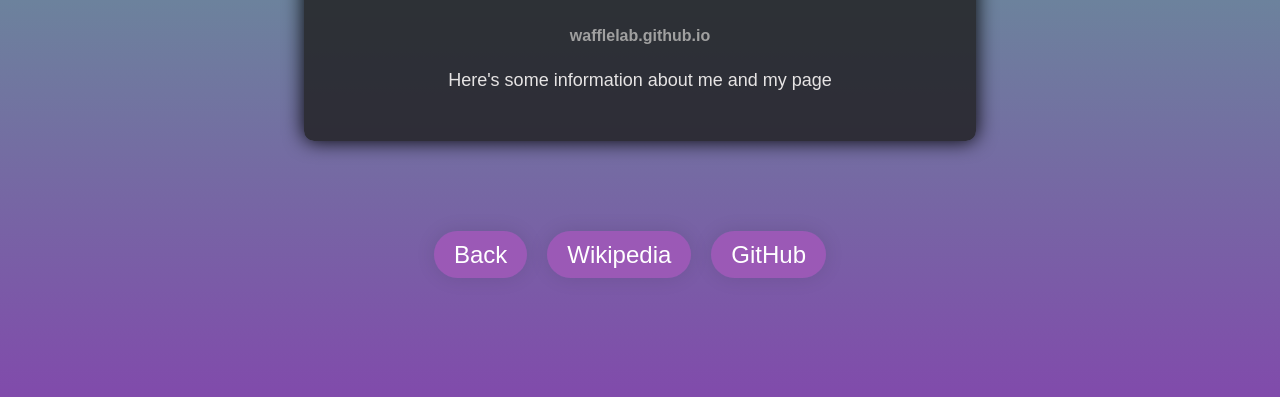
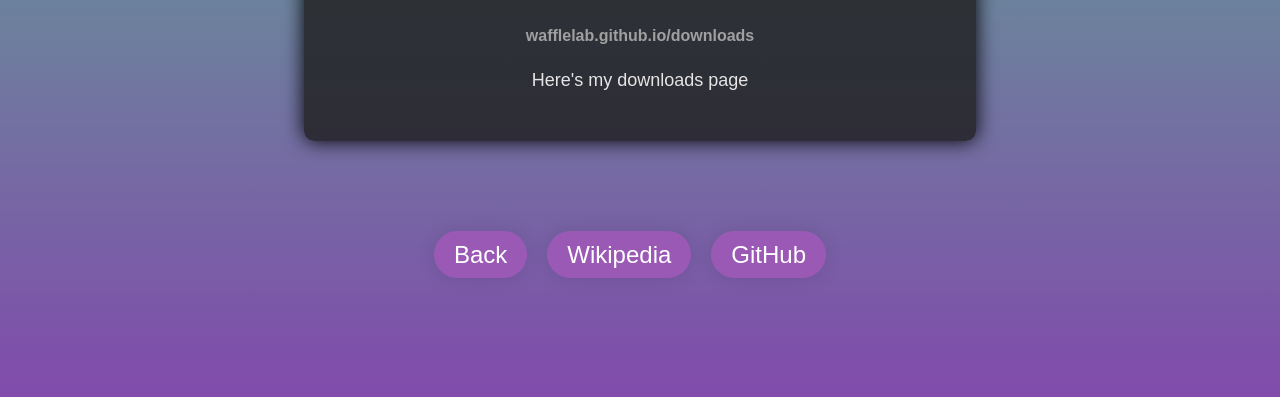
Before and after one commit to wafflelab/wafflelab.github.io, a plain HTML site: page downloads.html in a window 1280 px wide. Shown: the part 371-768 px from the top of the page. Drawn offline with Linux system fonts and the light colour scheme.

Commit message:
Update downloads.html

```diff
--- a/downloads.html
+++ b/downloads.html
@@ -84,8 +84,8 @@
     <div class="info">
       <img src="waffle_logo1.png" class="centre">
       <h1>Wafflelabs</h1>
-      <h3>wafflelab.github.io</h3>
-      <p>Here's some information about me and my page</p>
+      <h3>wafflelab.github.io/downloads</h3>
+      <p>Here's my downloads page</p>
     </div>
     <ul>
       <li><a href="https://wafflelab.github.io/">Back</a></li>
```
